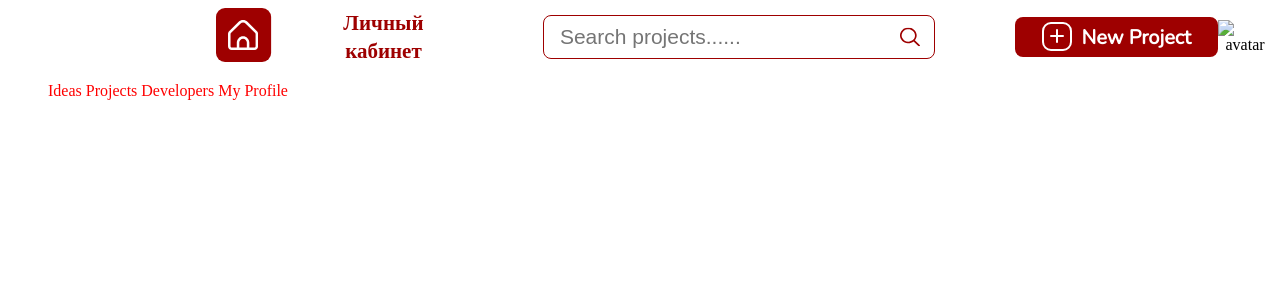
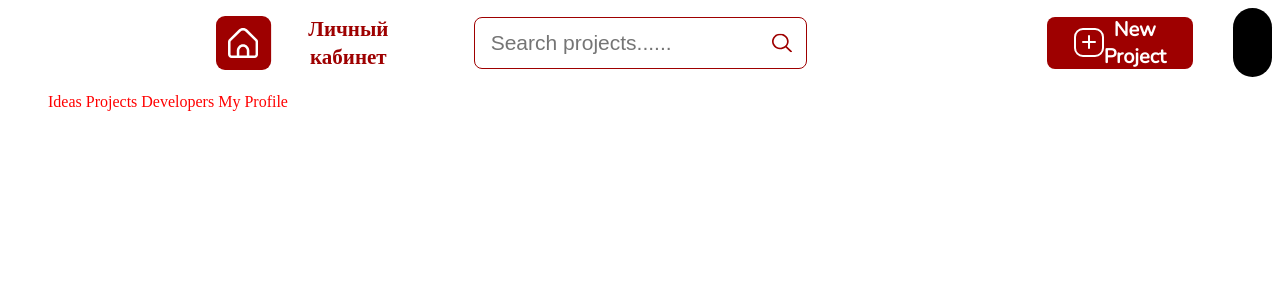
Before and after one commit to Klaksyn/test-olimp-site, a PHP site: page / in a window 1280 px wide. Shown: the top 300 px of the page. Run offline with PHP 8.4, Linux system fonts and the light colour scheme.

Commit message:
today was so lazy anything do

```diff
--- a/php/DB/DB.php
+++ b/php/DB/DB.php
@@ -1,16 +1,16 @@
 <?php
 
-$host = 'localhost';
+$host = 'MariaDB-10.4';
 $db = 'olimp';
 $user = 'root';
 $password = '';
-$charset = 'utf8';
+$charset = 'utf8mb4';
 
 $dsn = "mysql:host=$host;dbname=$db;charset=$charset";
 
 $opt = [
     PDO::ATTR_ERRMODE => PDO::ERRMODE_EXCEPTION,
-    PDO::ATR_DEFAULT_FETCH_MODE => PDO::FETCH_ASSOC,
+    PDO::ATTR_DEFAULT_FETCH_MODE => PDO::FETCH_ASSOC,
     PDO::ATTR_EMULATE_PREPARES => false,
 ];
 
--- a/php/layouts/partials/header/header.php
+++ b/php/layouts/partials/header/header.php
@@ -5,23 +5,28 @@ require_once __DIR__ . '/Icons/Icons.php';
 ?>
 
 <div class="head">
+    <div class="block_before_search">
         <a class="icon_home" href="">
             <?= Icons::Home(); ?>
         </a>
         <a class="link_home" href="">Личный кабинет</a>
+    </div>
 
     <div class="search">
         <input type="text" placeholder="Search projects......" name="query" />
         <a href="" class="icon_search"><?= Icons::Search(); ?></a>
     </div>
 
+    <div class="block_after_search">
         <div class="btn_new_project">
             <a href="" class="icon_add"><?= Icons::Add(); ?></a>
             <a href="">New Project</a>
         </div>
 
-
-    <img src="" alt="avatar" class="avatar" />
+        <a href="" class="avatar">
+            <img src="" />
+        </a>
+    </div>
 
 </div>
 
--- a/resources/css/profile/header.css
+++ b/resources/css/profile/header.css
@@ -26,6 +26,8 @@
 /* head - icon-home */
 .icon_home {
     margin-left: 13rem;
+    width: 55px;
+    height: 54px;
 }
 .link_home {
     margin-left: 2rem;
@@ -37,13 +39,20 @@
     font-size: var(--text-size);
 }
 
+.block_before_search {
+    display: contents;
+}
+
 /* head - search */
 .search {
     margin-left: 5rem;
+    margin-right: 10rem;
+
     display: flex;
     align-items: center;
     justify-content: space-between;
-    width: 400px;
+    width: 472px;
+    height: 52px;
     padding: 8px 14px;
     border: 1px solid var(--text-color);
     border-radius: 8px;
@@ -75,6 +84,11 @@
     display: block;
 }
 
+.block_after_search {
+    display: contents;
+}
+
+
 /* head - btn new project */
 .btn_new_project {
     margin-left: 5rem;
@@ -84,8 +98,8 @@
     align-items: center;
     justify-content: space-between;
 
-    width: 206px;
-    height: 2.5rem;
+    width: 177px;
+    height: 52px;
     padding: 3px 27px;
 
     background-color: var(--text-color);
@@ -104,10 +118,16 @@
 }
 .icon_add {
     width: 30px;
-    height: 30px;
-    display: block;
+    height: 29px;
 }
 
+.avatar {
+    width: 70px;
+    height: 69px;
+    background: #000;
+    border-radius: 100px;
+    margin-left: 2.5rem;
+}
 
 
 /* head_nav */
```
Also changed, not shown: resources/img/buttons/home-btn.png (deleted). Lines whose indentation alone changed are shown as unchanged.
